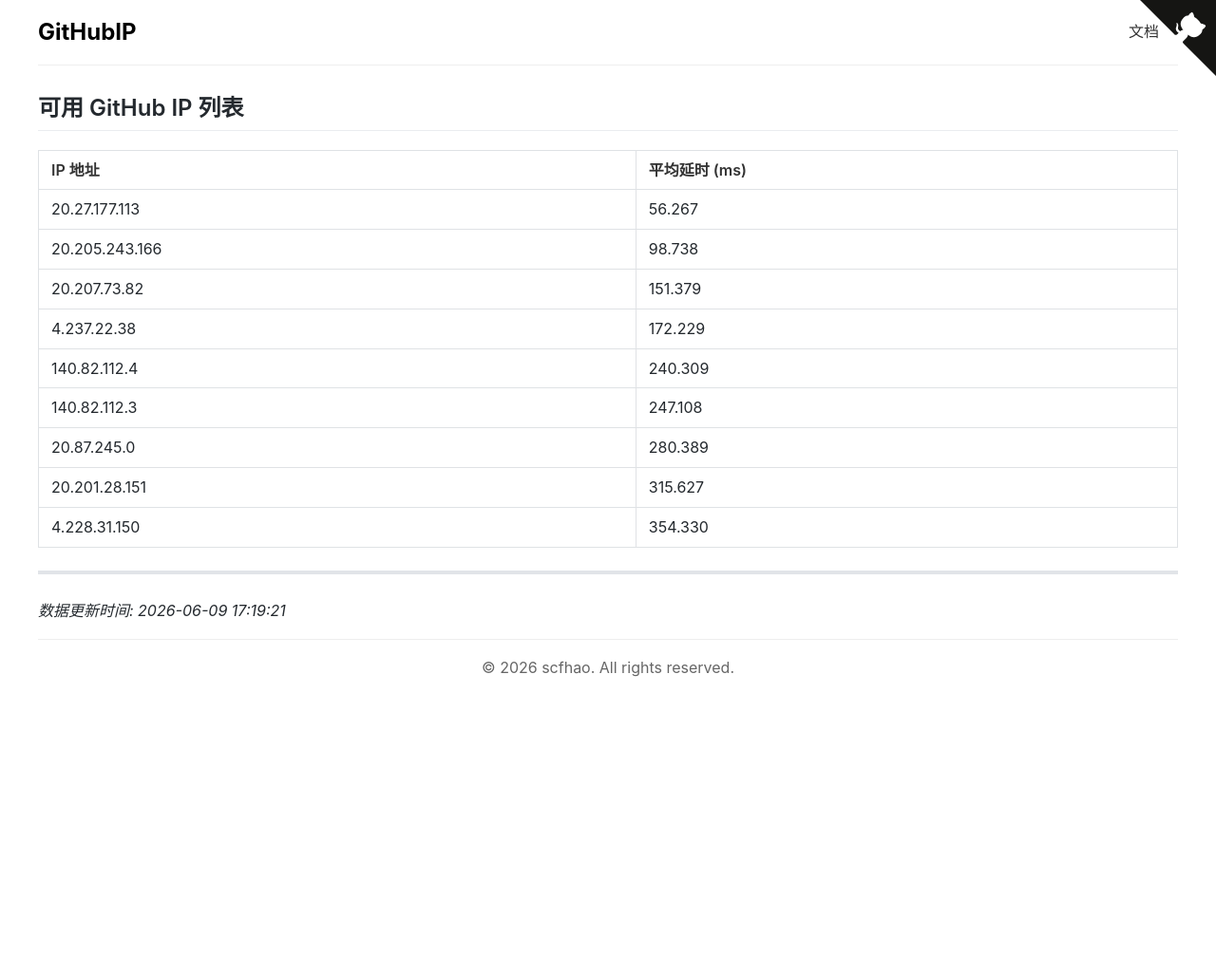
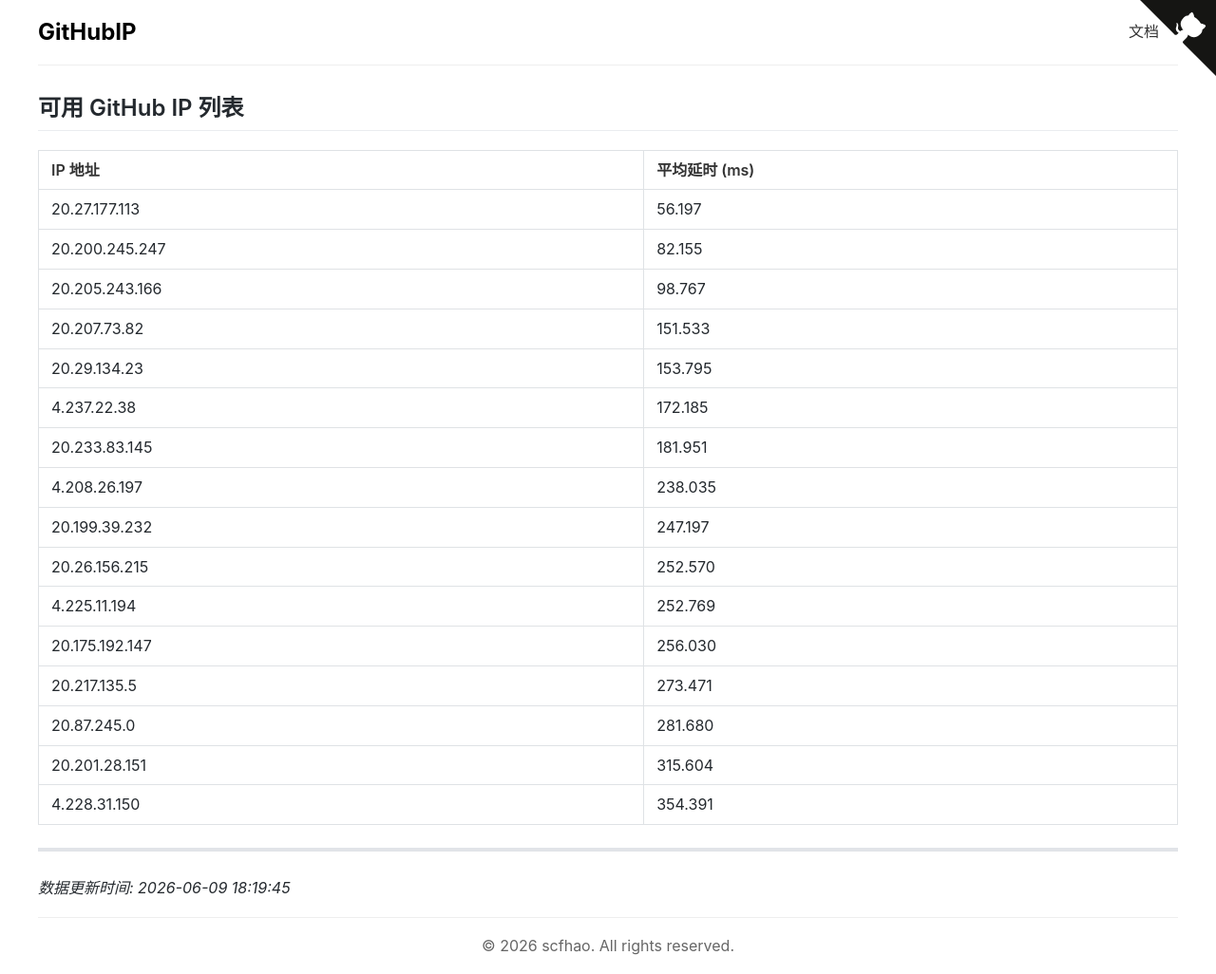
Before and after one commit to scfhao/GitHubIP, a Jekyll site: the page built from index.md, in a window 1280 px wide. Shown: the whole page at 95% size. Built offline with Jekyll 4.4.1, drawn with Linux system fonts in a browser that asks for light colours; before the commit the page ends 900 px from its top, so only the background shows below that.

Commit message:
自动脚本执行 - 2026-06-09 18:19:45

```diff
--- a/index.md
+++ b/index.md
@@ -1,23 +1,30 @@
 ---
 layout: home
 title: GitHub IP 列表
-date: 2026-06-09 17:19:21
+date: 2026-06-09 18:19:45
 ---
 
 ## 可用 GitHub IP 列表
 
 | IP 地址 | 平均延时 (ms) |
 |---------|--------------|
-| 20.27.177.113 | 56.267 |
-| 20.205.243.166 | 98.738 |
-| 20.207.73.82 | 151.379 |
-| 4.237.22.38 | 172.229 |
-| 140.82.112.4 | 240.309 |
-| 140.82.112.3 | 247.108 |
-| 20.87.245.0 | 280.389 |
-| 20.201.28.151 | 315.627 |
-| 4.228.31.150 | 354.330 |
+| 20.27.177.113 | 56.197 |
+| 20.200.245.247 | 82.155 |
+| 20.205.243.166 | 98.767 |
+| 20.207.73.82 | 151.533 |
+| 20.29.134.23 | 153.795 |
+| 4.237.22.38 | 172.185 |
+| 20.233.83.145 | 181.951 |
+| 4.208.26.197 | 238.035 |
+| 20.199.39.232 | 247.197 |
+| 20.26.156.215 | 252.570 |
+| 4.225.11.194 | 252.769 |
+| 20.175.192.147 | 256.030 |
+| 20.217.135.5 | 273.471 |
+| 20.87.245.0 | 281.680 |
+| 20.201.28.151 | 315.604 |
+| 4.228.31.150 | 354.391 |
 
 ---
 
-*数据更新时间: 2026-06-09 17:19:21*
+*数据更新时间: 2026-06-09 18:19:45*
```
